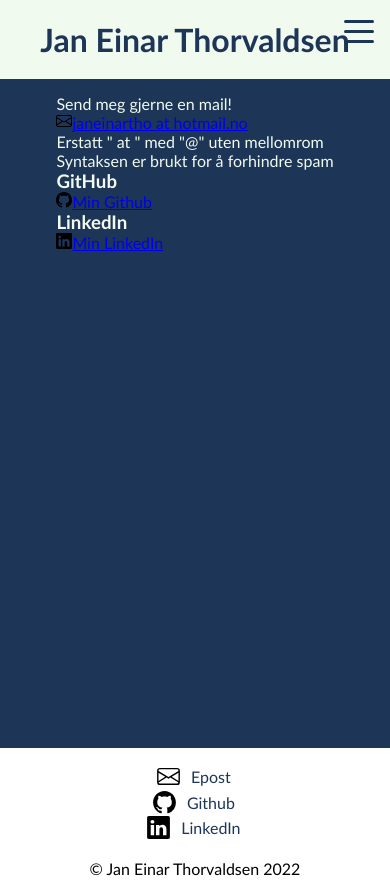
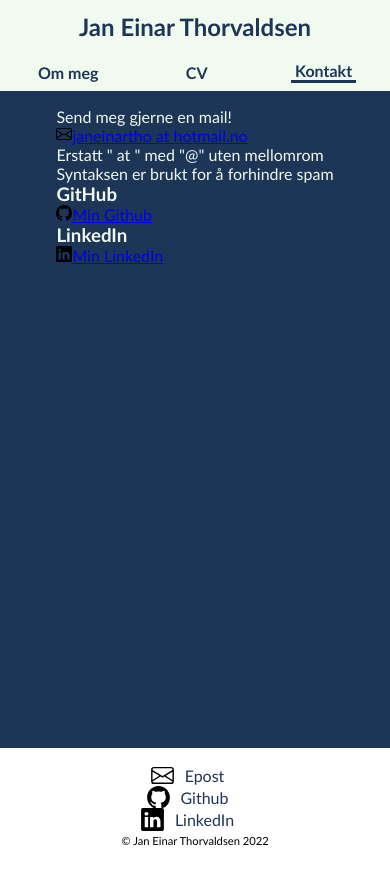
Before and after one commit to janethorv/perswebpage, a React (Create React App) app: page /contact in a window 390 px wide. After the commit the page ends 850 px from the top, so only its background shows below. Built offline with nearby package versions, Linux system fonts and the light colour scheme.

Commit message:
responsive navbar complete

```diff
--- a/src/components/ContactLinks.js
+++ b/src/components/ContactLinks.js
@@ -7,15 +7,13 @@ export default function ContactLinks() {
             <div className="github">
                 <h3>GitHub</h3>
                 <img src={Github} alt="GitHub Icon"></img>
-                <a href="https://github.com/janethorv" target="_blank">Min Github</a>
+                <a href="https://github.com/janethorv" target="_blank" rel="noreferrer">Min Github</a>
             </div>
             <div className="linkedin">
                 <h3>LinkedIn</h3>
                 <img src={Linkedin} alt="LinkedIn Icon"></img>
-                <a href="https://www.linkedin.com/in/jan-einar-thorvaldsen/" target="_blank" >Min LinkedIn</a>
+                <a href="https://www.linkedin.com/in/jan-einar-thorvaldsen/" target="_blank" rel="noreferrer">Min LinkedIn</a>
             </div>
         </div>
-
-
     )
 }
--- a/src/components/Footer.js
+++ b/src/components/Footer.js
@@ -9,15 +9,15 @@ export default function Footer() {
 
                     <div className='footer-link'>
                         <img src={Envelope} alt=""></img>
-                        <a href="mailto:janeinartho@hotmail.no" target="_blank">Epost</a>
+                        <a href="mailto:janeinartho@hotmail.no" target="_blank" rel="noreferrer">Epost</a>
                     </div>
                     <div className='footer-link'>
                         <img src={Github} alt=""></img>
-                        <a href="https://github.com/janethorv" target="_blank">Github</a>
+                        <a href="https://github.com/janethorv" target="_blank" rel="noreferrer">Github</a>
                     </div>
                     <div className='footer-link'>
                         <img src={Linkedin} alt=""></img>
-                        <a href="https://www.linkedin.com/in/jan-einar-thorvaldsen/" target="_blank">LinkedIn</a>
+                        <a href="https://www.linkedin.com/in/jan-einar-thorvaldsen/" target="_blank" rel="noreferrer">LinkedIn</a>
                     </div>
 
             </div>
--- a/src/components/Navbar.js
+++ b/src/components/Navbar.js
@@ -1,14 +1,10 @@
 import { Link, useMatch, useResolvedPath } from 'react-router-dom'
 
 export default function Navbar() {
+
     return (
     <nav className="nav">
         <Link to="/" className="nav-title">Jan Einar Thorvaldsen</Link>
-        <a href="menubars" className="toggle-button">
-            <span className='bar'></span>
-            <span className='bar'></span>
-            <span className='bar'></span>
-        </a>
         <div className='navbar-links'>
             <ul>
                 <CustomLink to="/about" className="link">Om meg</CustomLink>
--- a/src/css/About.scss
+++ b/src/css/About.scss
@@ -153,3 +153,9 @@ Darkblue: 1d3557
         padding: 0;
     }
 }
+
+@media screen and (max-width: 300px){
+    .about-header {
+      font-size: 2rem;
+    }
+  }
--- a/src/css/App.scss
+++ b/src/css/App.scss
@@ -98,7 +98,7 @@ body {
   flex-shrink: 2;
 }
 
-.nav li.active {
+.navbar-links li.active {
   border-bottom: 3px solid #1d3557;
 }
 
@@ -118,62 +118,44 @@ body {
   justify-content: center;
 }
 
-.toggle-button {
-  position: absolute;
-  top: 1.25rem;
-  right: 1rem;
-  display: none;
-  flex-direction: column;
-  justify-content: space-between;
-  width: 30px;
-  height: 23px;
-  text-decoration: none;
-  border: none;
-}
+@media screen and (max-width: 800px) {
+  .nav-title {
+    font-size: 1.5rem;
+  }
 
-.toggle-button .bar {
-  height: 3px;
-  width: 100%;
-  border-radius: 5px;
-  background-color: #1d3557;
-
-}
-
-@media (max-width: 800px) {
   .nav {
     flex-direction: column;
     align-items: center;
   }
 
-  .toggle-button {
+  .navbar-links {
     display: flex;
+    width: 100%;
   }
 
-  .navbar-links{
-    display: none;
+  .navbar-links ul {
+    flex-direction: row;
+    justify-content: space-between;
+    align-items: center;
   }
 
-  .nav ul {
-    width: 60%;
-    flex-direction: column;
-    align-content: center;
+  .navbar-links li {
+    text-align: center;
+    min-width: max-content;
   }
 
-  .nav li {
-    text-align: center;
-    width: 60%;
-  }
-
-  .nav link {
+  .navbar-links link {
     padding: .5rem 1 rem;
-  }
-
-  .nav li.active {
-    display: flex;
   }
 
   .footer-links {
     flex-direction: column;
+  }
+}
+
+@media screen and (max-width: 300px){
+  .nav-title {
+    font-size: 1.2rem;
   }
 }
 
@@ -184,19 +166,19 @@ body {
   align-items: center;
   flex-direction: column;
   justify-content: space-around;
+  padding-top: 1em;
 }
 
 .footer-links {
   display: flex;
   justify-content: space-between;
   width: 60%;
-  padding: 1rem;
 
 }
 .footer-link {
   display: flex;
   justify-content: center;
-  padding: .2rem;
+  padding: .1rem;
 }
 
 
@@ -208,8 +190,10 @@ body {
 .footer-links a{
   text-decoration: none;
   color: #1d3557;
+  margin-right: .8rem;
 }
 
 .footer-trademark {
   padding: .2rem;
+  font-size: .7rem;
 }
--- a/src/pages/Home.js
+++ b/src/pages/Home.js
@@ -1,3 +1,4 @@
+import '../css/Home.scss';
 import HomeHeader from "./HomeHeader";
 
 export default function Home() {
```
Also changed, not shown: src/css/Home.scss (added).
